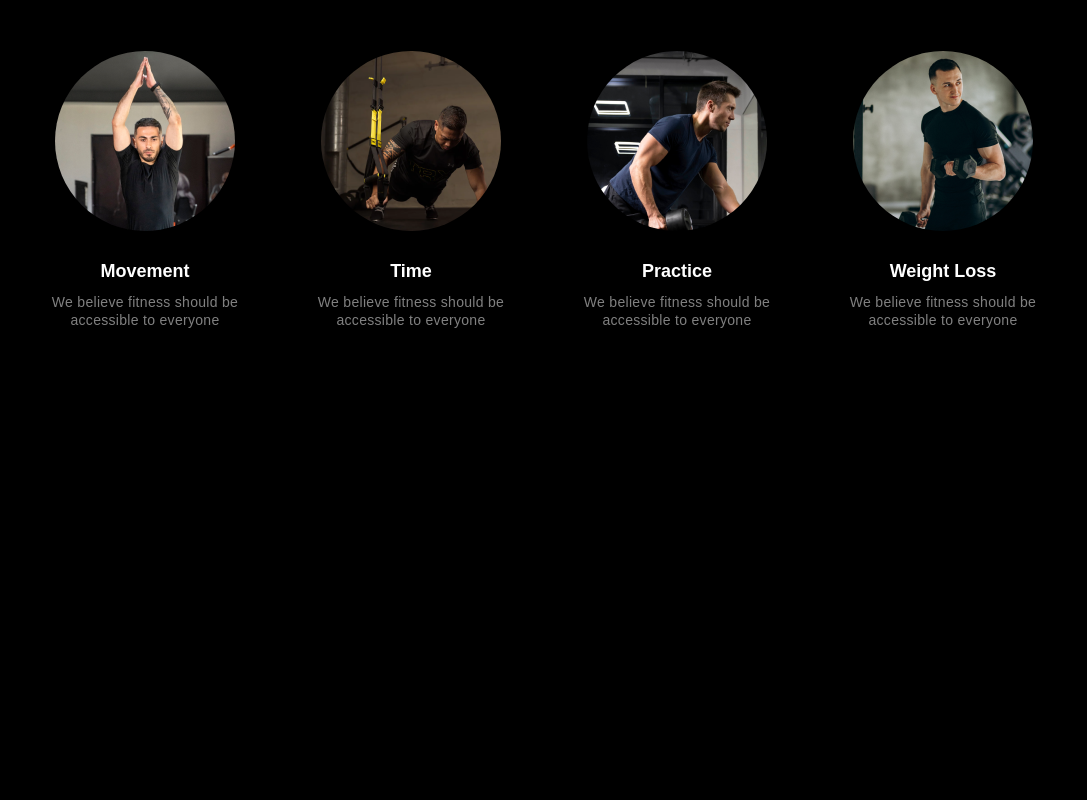
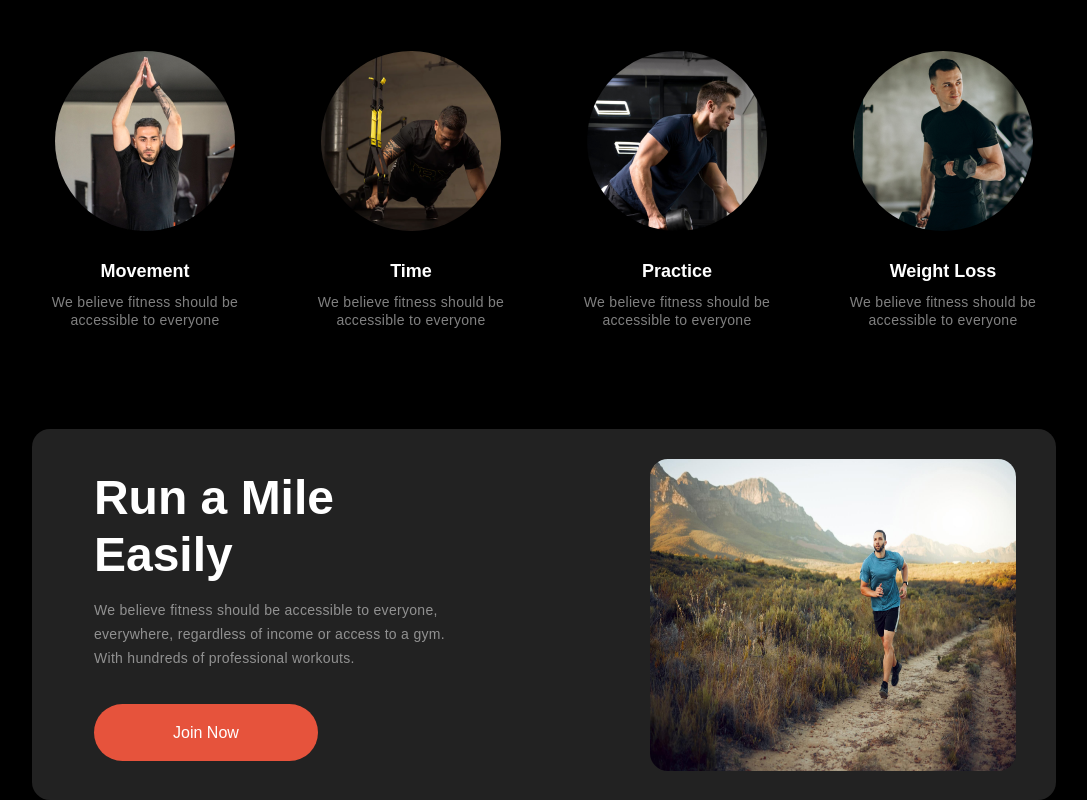
Before and after one commit to ichrahman/assignment2, a plain HTML site: page index.html in a window 1280 px wide. Shown: the part 959-1759 px from the top of the page, without its empty margins (96-1183 px from the left). Before the commit the page ends 1288 px from the top, so only its background shows below. Drawn offline with Linux system fonts and the light colour scheme.

Commit message:
Complete run a mile easily section

```diff
--- a/index.html
+++ b/index.html
@@ -115,6 +115,23 @@
     <!-- Habit Section end -->
 
 
+    <!-- Run a Mile Easily Section -->
+    <section class="container mile-bg">
+        <div class="mile">
+            <div class="mile-text">
+                <h2>Run a Mile Easily</h2>
+                <p>We believe fitness should be accessible to everyone, everywhere, regardless of income or access to a
+                    gym.
+                    With hundreds of professional workouts.</p>
+                <button class="join-now-btn">Join Now</button>
+            </div>
+            <div class="mile-img">
+                <img src="./resources/run.jpg" alt="">
+            </div>
+        </div>
+    </section>
+
+
 </body>
 
 </html>
--- a/style.css
+++ b/style.css
@@ -304,6 +304,67 @@ body {
 
 /* Habit Section End */
 
+/* Run a Mile Easily Section start */
+
+.mile-bg {
+    margin-top: 100px;
+}
+
+.mile {
+    margin-top: 100px;
+    display: flex;
+    align-items: center;
+    justify-content: space-around;
+    padding: 30px 32px 29px 54px;
+    align-items: center;
+    gap: 165px;
+    border-radius: 18px;
+    background: #222;
+}
+
+.mile-text {
+    width: 40%;
+}
+
+.mile-text h2 {
+    color: #FFF;
+    font-size: 48px;
+    font-style: normal;
+    font-weight: 900;
+    line-height: 120%;
+}
+
+.mile-text p {
+    color: rgba(255, 255, 255, 0.50);
+    font-size: 14px;
+    font-style: normal;
+    font-weight: 400;
+    line-height: 24px;
+    letter-spacing: 0.3px;
+    margin: 14px 0 34px 0;
+}
+
+
+
+.mile img {
+    width: 366px;
+    height: 312px;
+    border-radius: 18px;
+}
+
+.join-now-btn {
+    width: 224px;
+    padding: 16px 40px;
+    justify-content: center;
+    align-items: flex-start;
+    gap: 10px;
+    border-radius: 42px;
+    background: #E6533C;
+    color: white;
+}
+
+/* Run a Mile Easily Section end */
+
 
 
 
@@ -347,4 +408,16 @@ body {
 
     /* Habit Section end*/
 
+    /* Run a Mile Easily Section start */
+    .mile {
+        flex-direction: column;
+        margin: 0 auto;
+    }
+
+    .mile-text {
+        width: 100%;
+    }
+
+    /* Run a Mile Easily Section End */
+
 }
```
